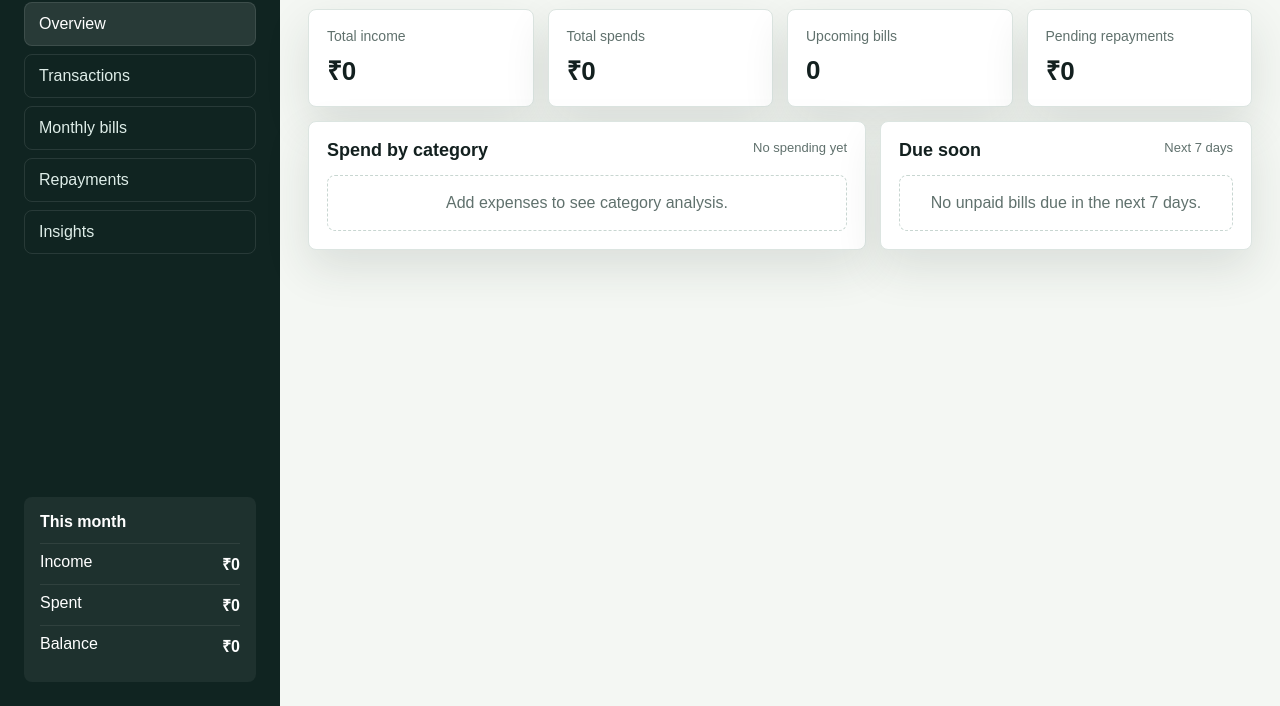
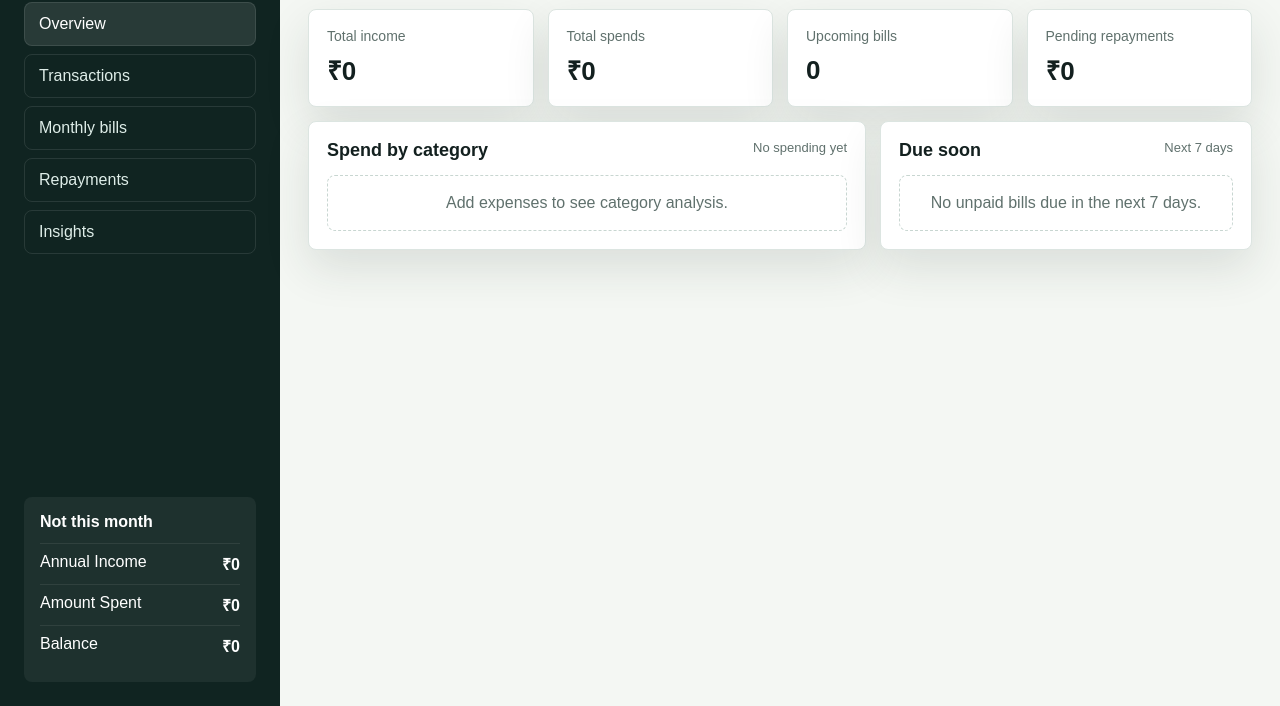
Before and after one commit to rcbfanmonsters149/1st-Fintech-app, a plain HTML site: page index.html in a window 1280 px wide. Shown: the part 94-800 px from the top of the page. Drawn offline with Linux system fonts and the light colour scheme.

Commit message:
Revise sidebar and content layout in index.html
Updated the sidebar and content sections to reflect changes in income and spending metrics.

```diff
--- a/index.html
+++ b/index.html
@@ -26,13 +26,13 @@
         </nav>
 
         <section class="quick-panel">
-          <h2>This month</h2>
+          <h2>Not this month</h2>
           <div class="mini-row">
-            <span>Income</span>
+            <span>Annual Income</span>
             <strong id="sideIncome">Rs 0</strong>
           </div>
           <div class="mini-row">
-            <span>Spent</span>
+            <span>Amount Spent</span>
             <strong id="sideSpent">Rs 0</strong>
           </div>
           <div class="mini-row">
```
